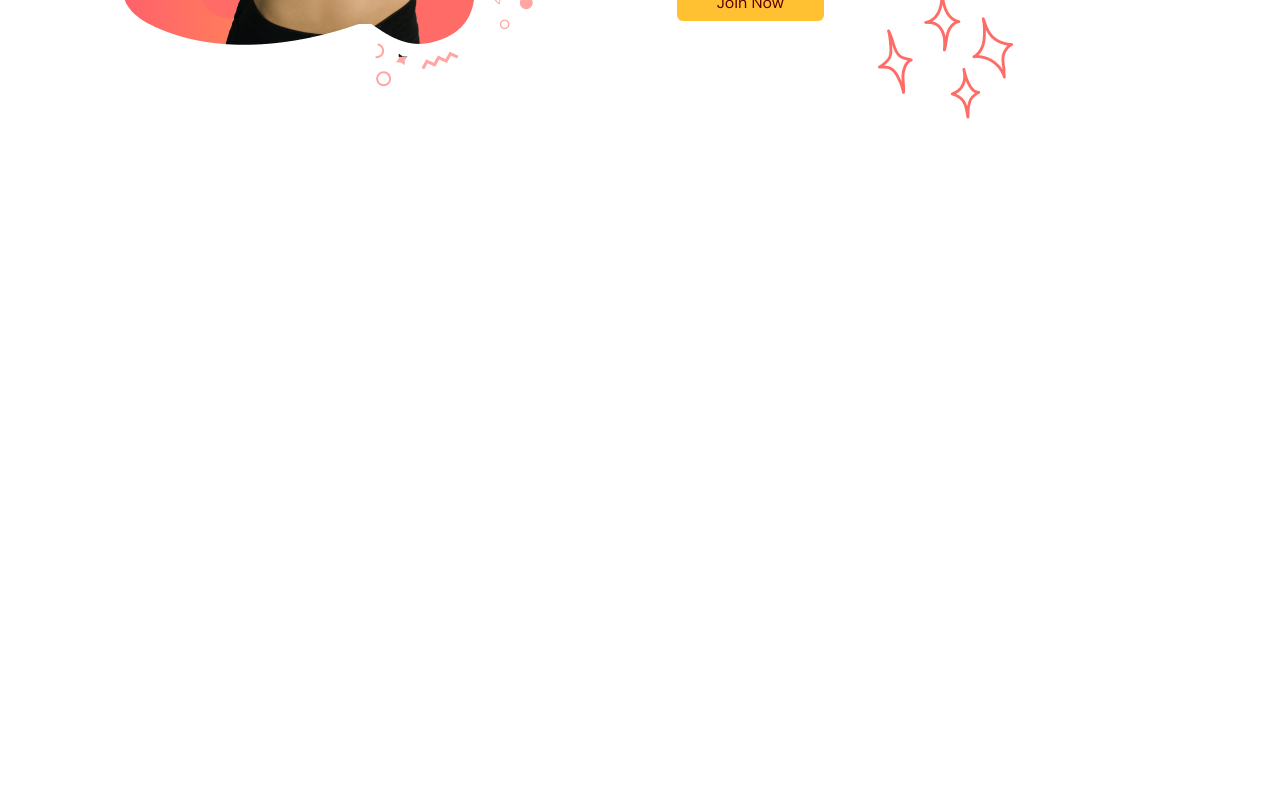
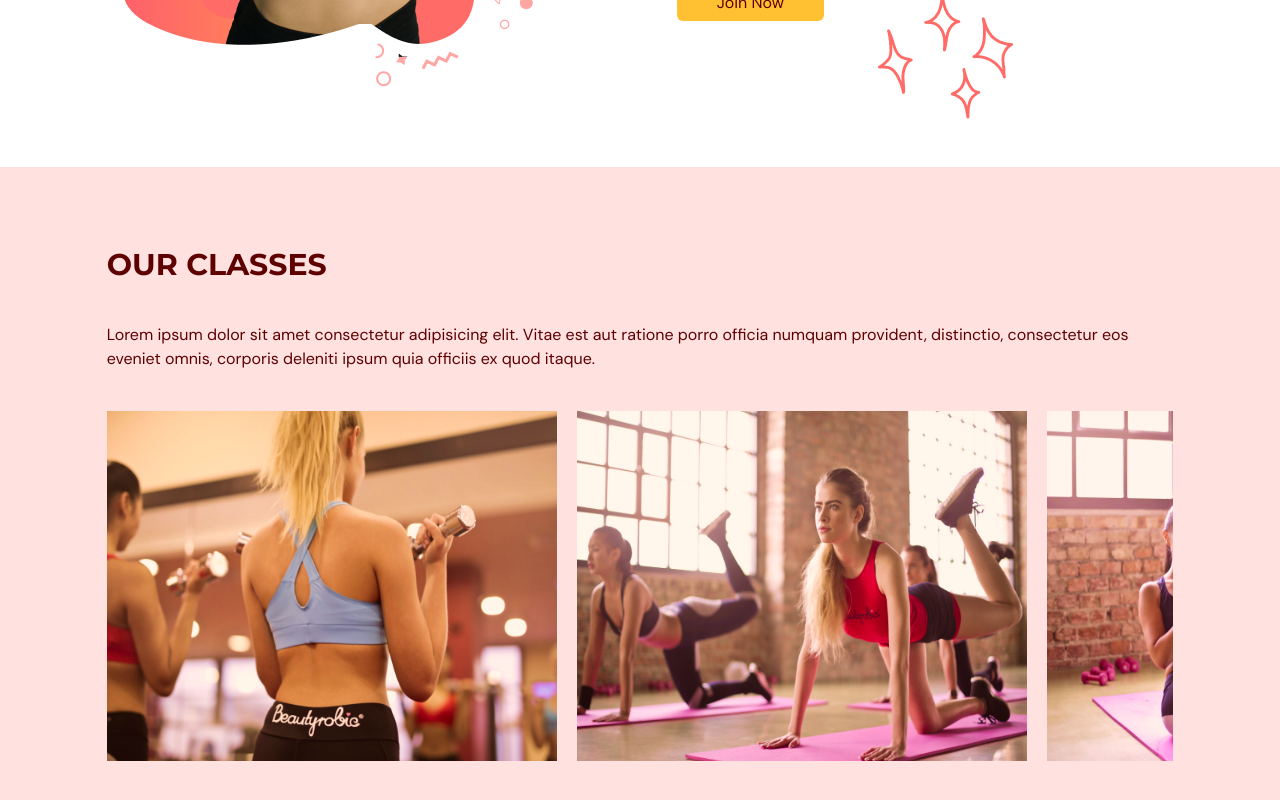
Before and after one commit to VladHolo628/EvoGym-dev, a React (Vite) app: page / in a window 1280 px wide. Shown: the part 1958-2758 px from the top of the page. Before the commit the page ends 2125 px from the top, so only its background shows below. Built offline with nearby package versions, Linux system fonts and the light colour scheme.

Commit message:
Added Our Classes Section

```diff
--- a/src/app/index.tsx
+++ b/src/app/index.tsx
@@ -3,6 +3,7 @@ import { useEffect, useState } from "react";
 import { SelectedPage } from "@/shared/types/enums";
 import { Home } from "@/entities/Home";
 import { Benefits } from "@/entities/Benefits";
+import { OurClasses } from "@/entities/OurClasses";
 
 export function App() {
   const [selectedPage, setSelectedPage] = useState<SelectedPage>(
@@ -33,6 +34,7 @@ export function App() {
       />
       <Home setSelectedPage={setSelectedPage} />
       <Benefits setSelectedPage={setSelectedPage} />
+      <OurClasses setSelectedPage={setSelectedPage} />
     </div>
   );
 }
--- a/src/app/styles/styles.css
+++ b/src/app/styles/styles.css
@@ -3,6 +3,10 @@
 @tailwind base;
 @tailwind components;
 @tailwind utilities;
+
+body {
+  overflow-x: hidden;
+}
 
 html,
 body,
--- a/src/entities/Benefits/components/BenefitItem/ui.tsx
+++ b/src/entities/Benefits/components/BenefitItem/ui.tsx
@@ -28,7 +28,7 @@ export const BenefitItem = ({
       <h3 className=" font-bold font-montserrat mb-5 text-center">{title}</h3>
       <p className="text-center mb-8">{text}</p>
       <AnchorLink
-        className="font-bold underline text-primary-500 hover:text-primary-300"
+        className="font-bold text-primary-500 hover:text-primary-300 transition"
         href={`#${linkTo}`}
         onClick={() => setSelectedPage(SelectedPage.ContactUs)}
       >
--- /dev/null
+++ b/src/entities/OurClasses/components/Class/index.ts
@@ -0,0 +1 @@
+export { Class } from "./ui";
--- /dev/null
+++ b/src/entities/OurClasses/components/Class/ui.tsx
@@ -0,0 +1,17 @@
+import { IClassItem } from "../../types";
+
+export const Class = ({ image, title, description }: IClassItem) => {
+  const overlayStyles = `p-5 absolute z-30 flex
+    h-[380px] w-[450px] flex-col items-center justify-center
+    whitespace-normal bg-primary-500 text-center text-white
+    opacity-0 transition duration-500 hover:opacity-90`;
+  return (
+    <div className="relative inline-block w-[450px] h-[380px] transition-all">
+      <div className={overlayStyles}>
+        <h1 className="text-2xl">{title}</h1>
+        <p className="py-5">{description}</p>
+      </div>
+      <img className="h-full" src={image} alt={title} />
+    </div>
+  );
+};
--- /dev/null
+++ b/src/entities/OurClasses/index.ts
@@ -0,0 +1 @@
+export { OurClasses } from "./ui";
--- /dev/null
+++ b/src/entities/OurClasses/services/classes.ts
@@ -0,0 +1,40 @@
+import ClassesImage1 from "@/shared/assets/image1.png";
+import ClassesImage2 from "@/shared/assets/image2.png";
+import ClassesImage3 from "@/shared/assets/image3.png";
+import ClassesImage4 from "@/shared/assets/image4.png";
+import ClassesImage5 from "@/shared/assets/image5.png";
+import ClassesImage6 from "@/shared/assets/image6.png";
+import { IClassItem } from "../types";
+
+export const classes: IClassItem[] = [
+  {
+    image: ClassesImage1,
+    title: "Weight Class",
+    description: "Lorem ipsum dolor sit amet consectetur adipisicing elit.",
+  },
+  {
+    image: ClassesImage2,
+    title: "Yoga Class",
+    description: "Lorem ipsum dolor sit amet consectetur adipisicing elit.",
+  },
+  {
+    image: ClassesImage3,
+    title: "Core Class",
+    description: "Lorem ipsum dolor sit amet consectetur adipisicing elit.",
+  },
+  {
+    image: ClassesImage4,
+    title: "Pilates Class",
+    description: "Lorem ipsum dolor sit amet consectetur adipisicing elit.",
+  },
+  {
+    image: ClassesImage5,
+    title: "Breath Class",
+    description: "Lorem ipsum dolor sit amet consectetur adipisicing elit.",
+  },
+  {
+    image: ClassesImage6,
+    title: "CrossFit Class",
+    description: "Lorem ipsum dolor sit amet consectetur adipisicing elit.",
+  },
+];
--- /dev/null
+++ b/src/entities/OurClasses/types.ts
@@ -0,0 +1,11 @@
+import { SelectedPage } from "@/shared/types/enums";
+
+export interface IOurClassesProps {
+  setSelectedPage: (value: SelectedPage) => void;
+}
+
+export interface IClassItem {
+  image: string;
+  title: string;
+  description?: string;
+}
--- /dev/null
+++ b/src/entities/OurClasses/ui.tsx
@@ -0,0 +1,42 @@
+import { IOurClassesProps } from "./types";
+import { motion } from "framer-motion";
+import { SelectedPage } from "@/shared/types/enums";
+import { SectionHeading } from "@/shared/ui/SectionHeading";
+import { classes } from "./services/classes";
+import { Class } from "./components/Class";
+
+export const OurClasses = ({ setSelectedPage }: IOurClassesProps) => {
+  return (
+    <section id={SelectedPage.OurClasses} className="bg-primary-100 py-20">
+      <motion.div
+        className="mx-auto w-5/6"
+        onViewportEnter={() => setSelectedPage(SelectedPage.OurClasses)}
+      >
+        <div>
+          <SectionHeading>Our classes</SectionHeading>
+          <p className="py-10">
+            Lorem ipsum dolor sit amet consectetur adipisicing elit. Vitae est
+            aut ratione porro officia numquam provident, distinctio, consectetur
+            eos eveniet omnis, corporis deleniti ipsum quia officiis ex quod
+            itaque.
+          </p>
+        </div>
+        <div className="w-full h-[350px] overflow-x-auto overflow-y-hidden">
+          <ul className="w-[2800px] flex gap-5">
+            {classes.map((classItem) => {
+              return (
+                <li key={`${classItem.title}-${classItem.image}`}>
+                  <Class
+                    image={classItem.image}
+                    title={classItem.title}
+                    description={classItem.description}
+                  />
+                </li>
+              );
+            })}
+          </ul>
+        </div>
+      </motion.div>
+    </section>
+  );
+};
```
